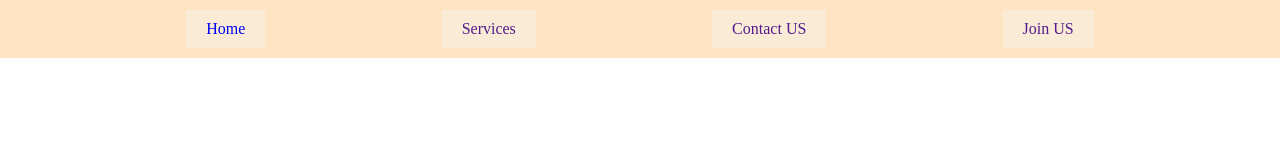
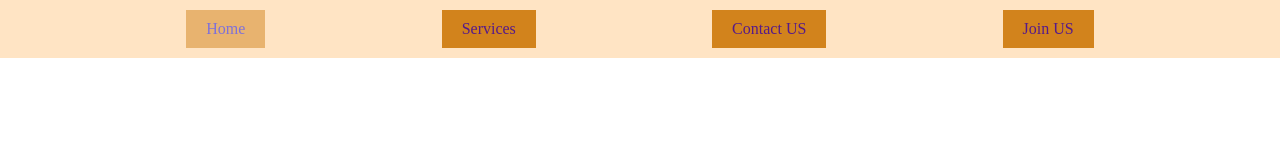
Before and after one commit to codenano077/project2, a plain HTML site: page index.html in a window 1280 px wide. In both pictures the pointer is over the item "Home". Drawn offline with Linux system fonts and the light colour scheme.

Commit message:
navbar styled

```diff
--- a/index.css
+++ b/index.css
@@ -15,5 +15,9 @@ nav ul {
 nav ul li {
   display: inline-block;
   padding: 10px 20px;
-  background-color: antiquewhite;
+  background-color: rgb(210, 131, 28);
 }
+nav ul li:hover {
+  transition: 0.2s;
+  opacity: 0.5;
+}
```
